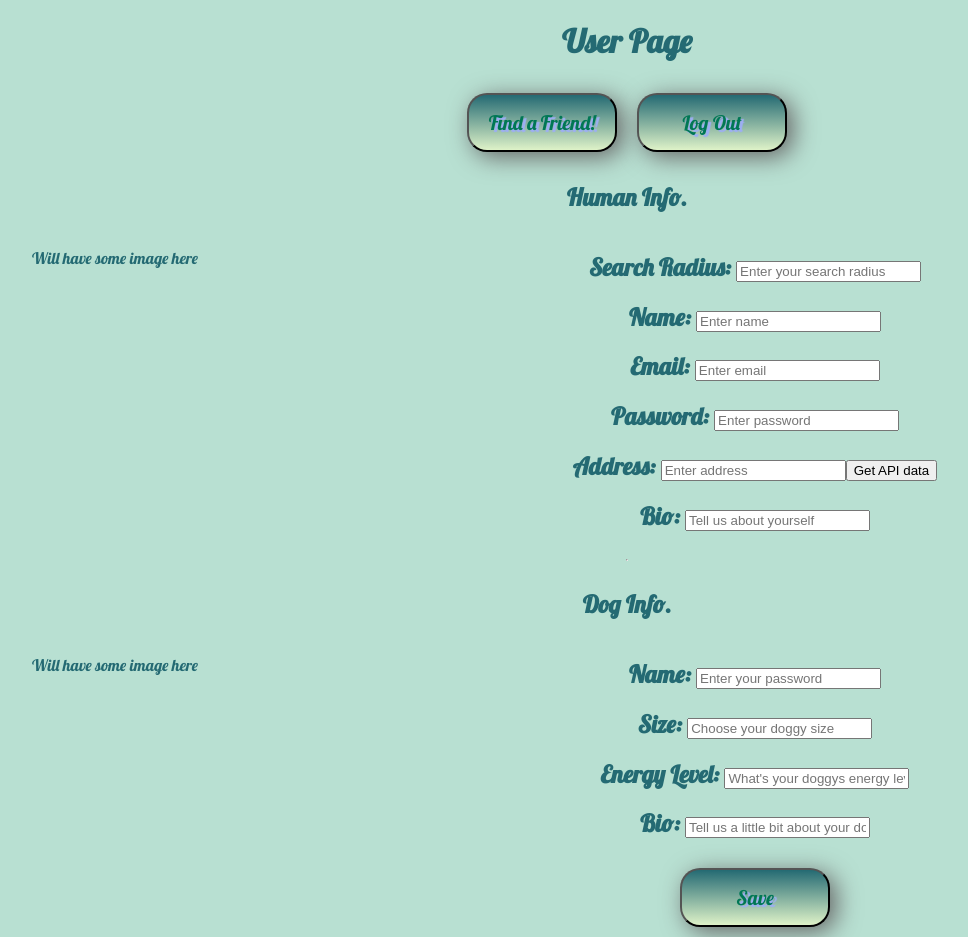
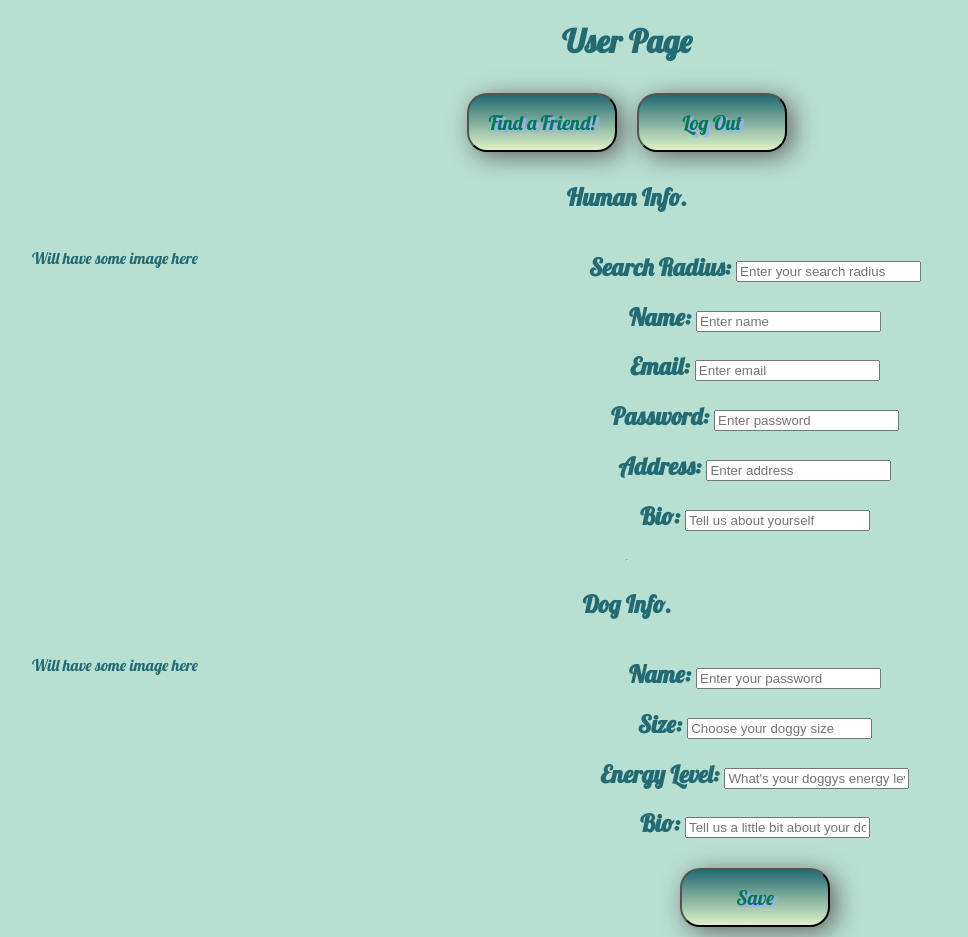
Before and after one commit to mTucker-18/Lazer-Cat-Shark, a React (Create React App) app in the folder client/: page /user-page in a window 1280 px wide. Shown: the whole page, without its empty margins (13-981 px from the left). Built offline with nearby package versions, Linux system fonts and the light colour scheme.

Commit message:
fixed api request again

```diff
--- a/client/src/Components/UserPage/UserPage.js
+++ b/client/src/Components/UserPage/UserPage.js
@@ -52,6 +52,7 @@ class UserPage extends Component {
   onAddressChange = (ev) => {
     let value = ev.target.value;
     this.setState({
+      address: value,
       human:{
         address: value,
         },
@@ -173,8 +174,7 @@ class UserPage extends Component {
                 value={this.props.address}
                 onChange={this.onAddressChange}
               />
-              <button onClick={this.onGeoAddress}> Get API data
-                 </button>
+
             </h2>
 
 
```
